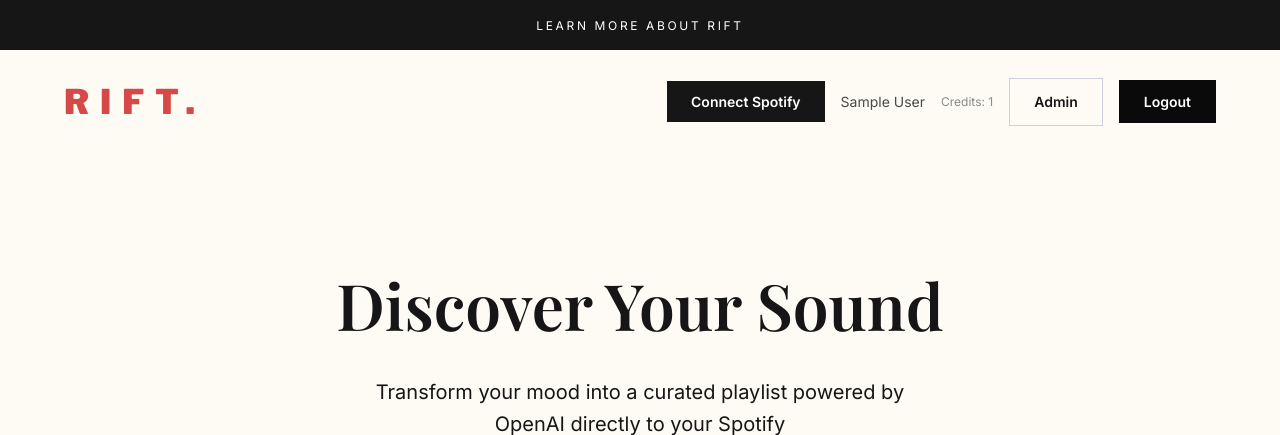
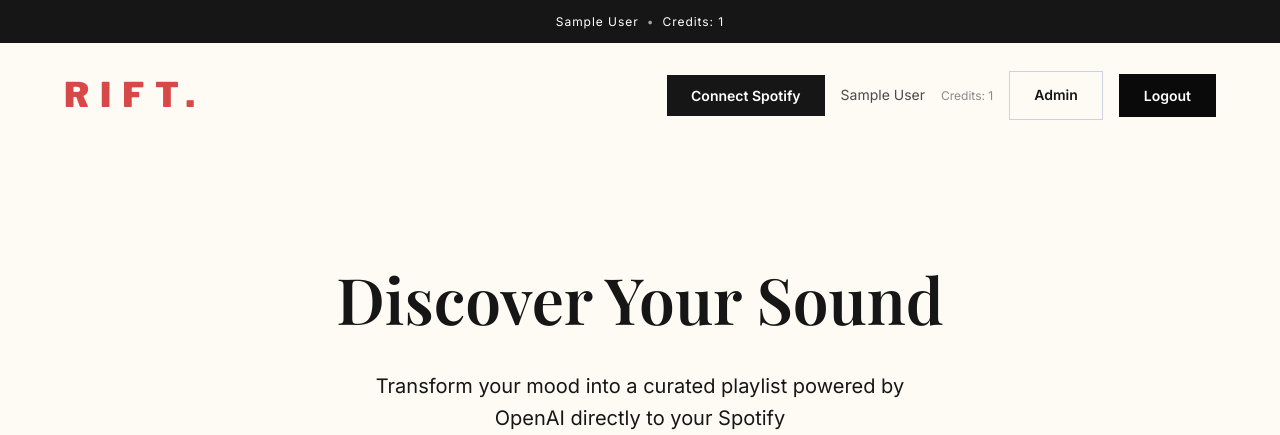
Before and after one commit to visu21ab/Rift, a Flask app: page /?error=access_denied in a window 1280 px wide. Shown: the top 435 px of the page. Run offline with Flask 3, Linux system fonts and the light colour scheme; the visitor is signed in with stand-in values (Sample User, id 1); tables that the repository leaves empty hold one stand-in row (values such as "Sample post").

Commit message:
Last edits on feature (#7)
* Refactor playlist generation logic to include customizable track count and update UI. Enhanced error handling for track retrieval and improved styling for buttons and input fields. Removed unused quote section from HTML template.

* Implement user authentication, admin features, and playlist credit system. Updated README with new environment variables and usage instructions. Added database models for User, Invite, and PlaylistUsage. Enhanced UI to display user credits and admin access. Integrated Gmail SMTP for invitation emails and adjusted API endpoints for user management.

* Update requirements.txt to include psycopg2-binary version 2.9.9

* edits 8

* Refine logged-in banner display

```diff
--- a/static/css/style.css
+++ b/static/css/style.css
@@ -39,8 +39,11 @@ body {
 /* Header */
 .top-banner {
     background: var(--accent-blue);
-    text-align: center;
     padding: 12px 16px;
+    display: flex;
+    align-items: center;
+    justify-content: center;
+    gap: 8px;
 }
 
 .top-banner-link {
@@ -53,6 +56,28 @@ body {
 
 .top-banner-link:hover {
     text-decoration: underline;
+}
+
+.top-banner-info {
+    display: inline-flex;
+    align-items: center;
+    color: #ffffff;
+    font-size: 12px;
+    letter-spacing: 0.08em;
+    text-transform: none;
+    gap: 8px;
+}
+
+.top-banner-identity {
+    font-weight: 400;
+}
+
+.top-banner-divider {
+    color: rgba(255, 255, 255, 0.6);
+}
+
+.top-banner-credits {
+    font-weight: 400;
 }
 
 .header {
--- a/templates/index.html
+++ b/templates/index.html
@@ -11,7 +11,19 @@
 </head>
 <body>
     <div class="top-banner">
+        {% if user %}
+        <div class="top-banner-info">
+            <span class="top-banner-identity" id="topBannerIdentity">
+                {{ user.spotify_display_name or user.email }}
+            </span>
+            <span class="top-banner-divider">•</span>
+            <span class="top-banner-credits" id="topBannerCredits">
+                Credits: {{ user.credits_remaining }}
+            </span>
+        </div>
+        {% else %}
         <a href="#aboutSection" class="top-banner-link">Learn more about Rift</a>
+        {% endif %}
     </div>
     <div class="container">
         <!-- Header -->
```
